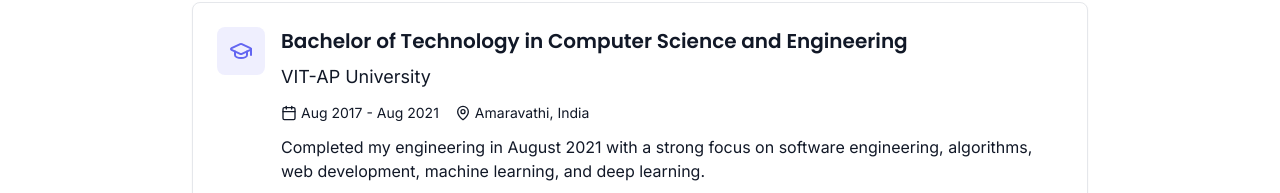
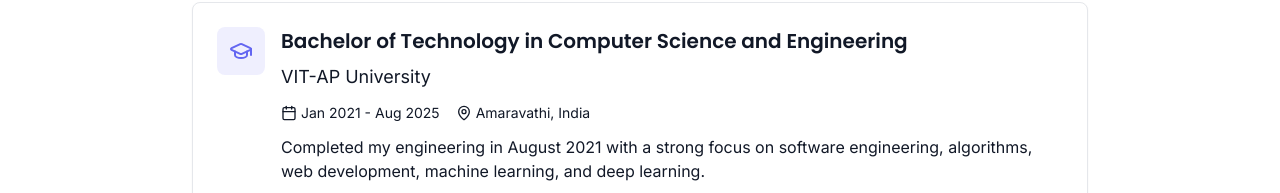
Before and after one commit to Sai-Naman-Gangiredla/PORTFOLIO, a Next.js app: page /education in a window 1280 px wide. Shown: the part 406-599 px from the top of the page. Built offline with nearby package versions, Linux system fonts and the light colour scheme.

Commit message:
Modify education dates in education.ts
Updated the start and end dates for the education entry.

```diff
--- a/src/data/education.ts
+++ b/src/data/education.ts
@@ -16,8 +16,8 @@ export const education: Education[] = [
     degree: "Bachelor of Technology in Computer Science and Engineering",
     institution: "VIT-AP University",
     location: "Amaravathi, India",
-    startDate: "2017-08",
-    endDate: "2021-08",
+    startDate: "2021",
+    endDate: "2025-08",
     description: "Completed my engineering in August 2021 with a strong focus on software engineering, algorithms, web development, machine learning, and deep learning.",
     coursework: [
       "Data Structures and Algorithms",
```
